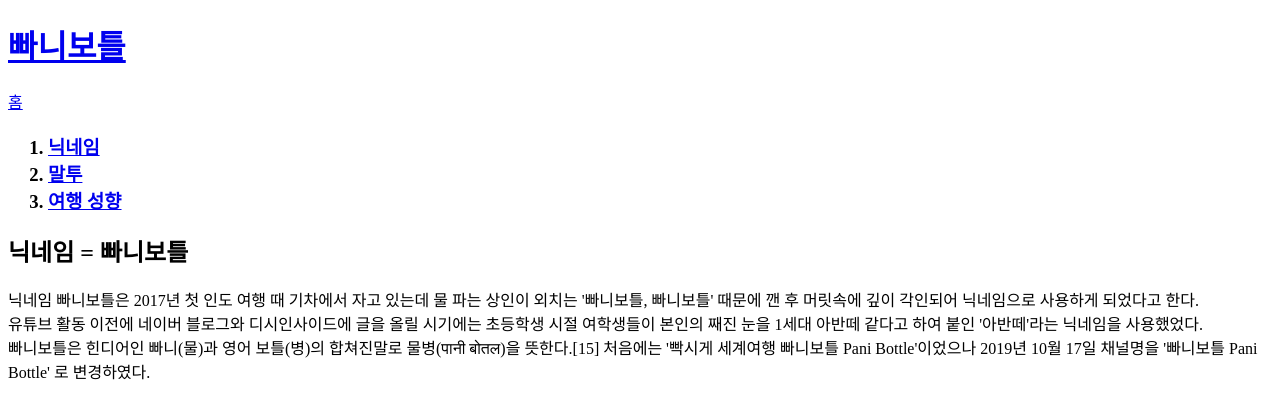
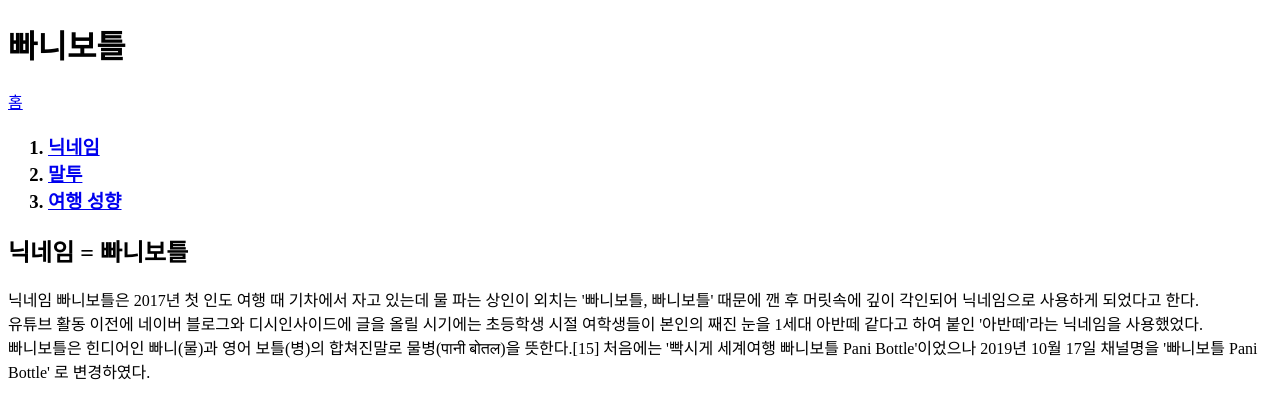
Before and after one commit to klay0/-, a plain HTML site: page 닉네임.html in a window 1280 px wide. Drawn offline with Linux system fonts and the light colour scheme.

Commit message:
유튜브 링크 없앰

```diff
--- a/닉네임.html
+++ b/닉네임.html
@@ -6,7 +6,7 @@
 </head>
 
 <body>
-  <h1> <a href ="https://www.youtube.com/c/%EB%B9%A0%EB%8B%88%EB%B3%B4%ED%8B%80PaniBottle" target="_blank" title="빠니보틀 유튜브">빠니보틀 </a></h1>
+  <h1> 빠니보틀 </h1>
     <a href="빠니보틀.html"> 홈 </a>
   <ol><h3>
     <li><a href ="닉네임.html">닉네임</li></a>
```
Also changed, not shown: 말투.html (+1 -1 lines), 빠니보틀.html (+1 -1 lines), 여행 성향.html (+1 -1 lines).
